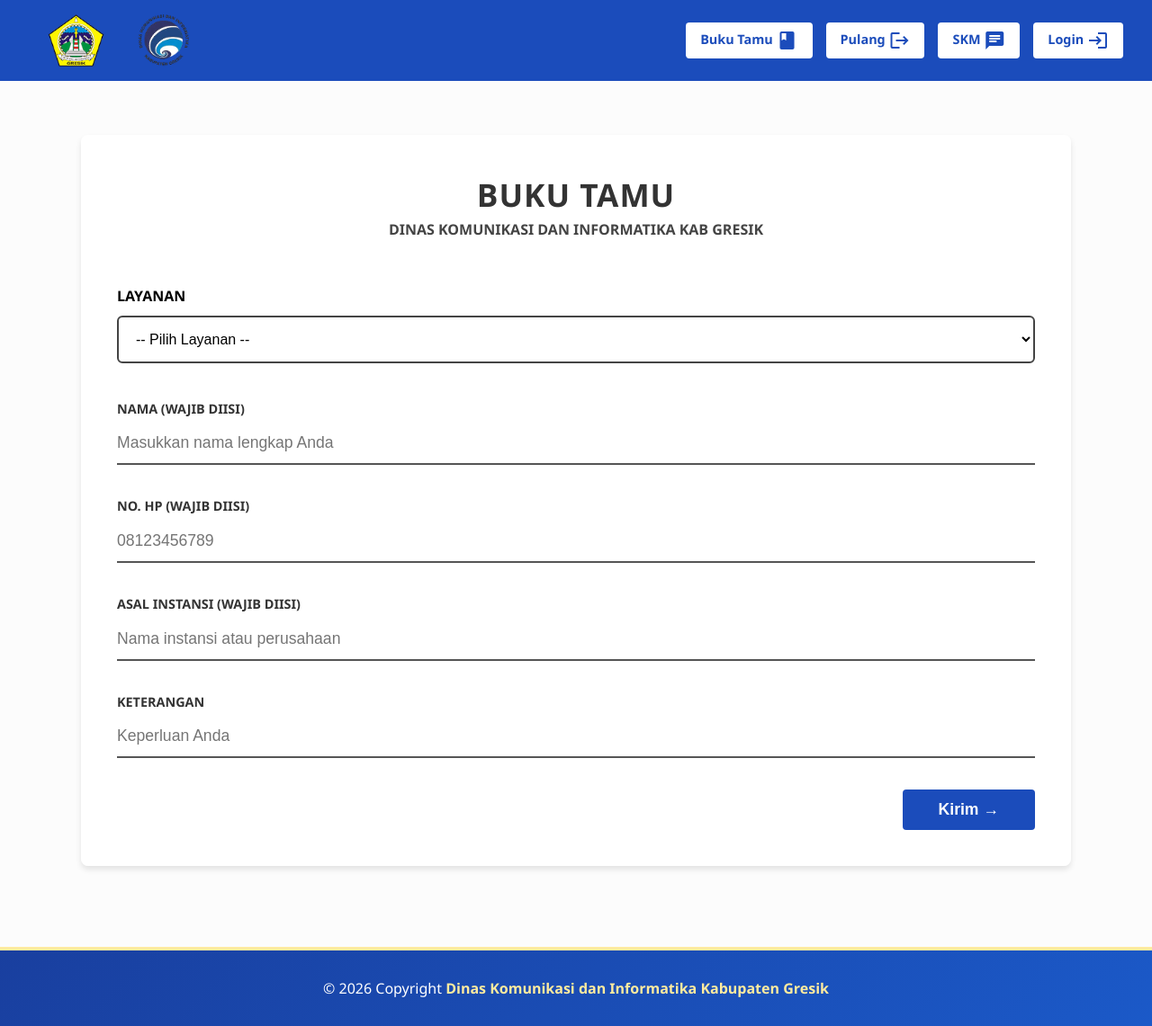
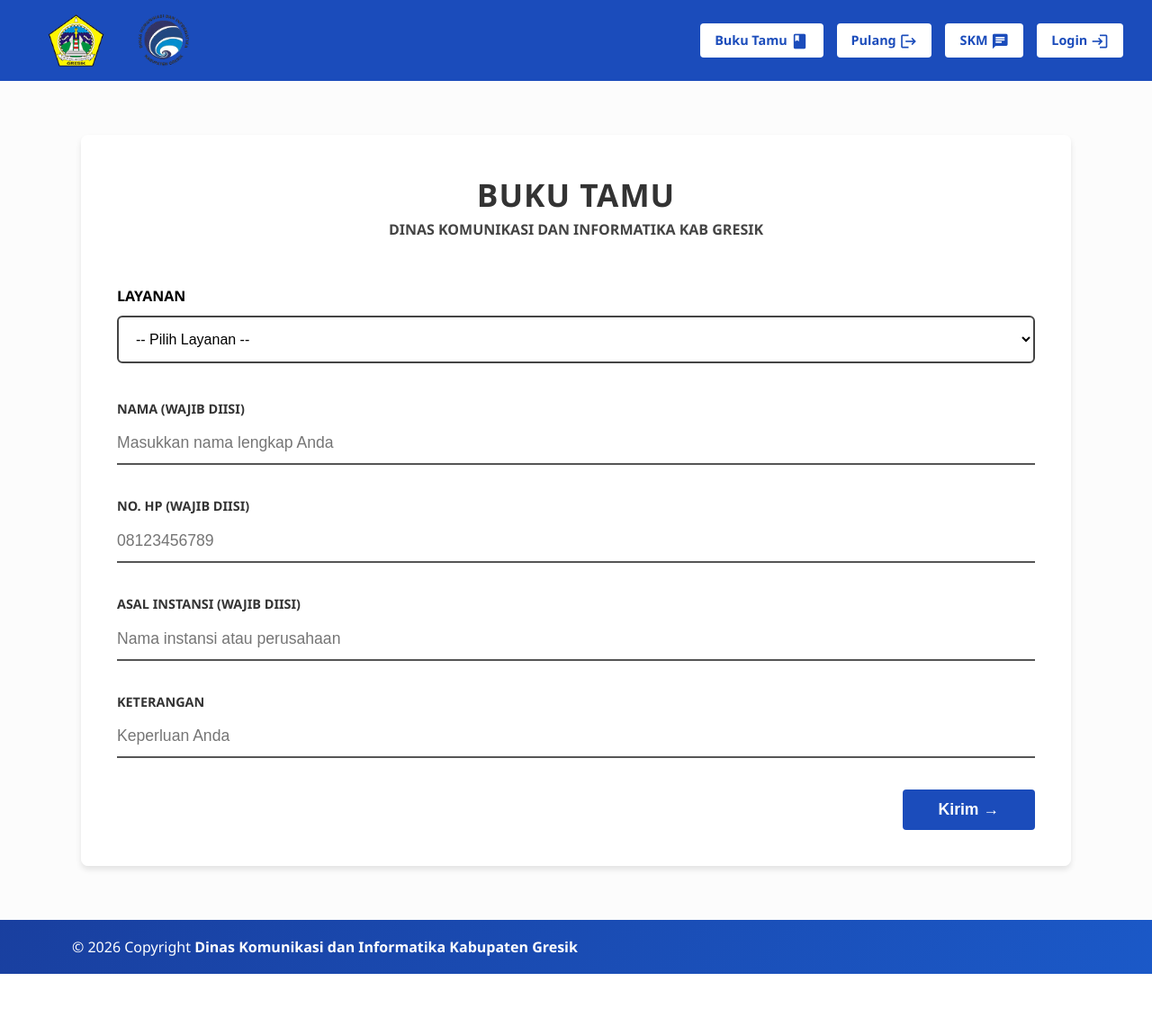
Before and after one commit to Bagassuryo/Buku-Tamu-Gresik, a PHP site: page / in a window 1280 px wide. Shown: the whole page at 90% size. After the commit the page ends 1083 px from the top, so only its background shows below. Run offline with PHP 8.4, Linux system fonts and the light colour scheme.

Commit message:
update header

```diff
--- a/assets/css/style.css
+++ b/assets/css/style.css
@@ -11,56 +11,6 @@ body {
   color: #333;
   line-height: 1.5;
   background-color: #fcfcfc;
-}
-
-/*  HEADER */
-.site-header {
-  background: #1b4cbb;
-  color: #fff;
-  padding: 10px 2.5%; /* Memberi jarak 2.5% dari tepi layar */
-  width: 100%;
-}
-
-.header-inner {
-  display: flex;
-  justify-content: space-between; /* Logo kiri, Nav kanan */
-  align-items: center;
-  width: 100%;
-}
-
-.branding {
-  display: flex;
-  align-items: center;
-  gap: 10px;
-}
-
-.logo {
-  height: 70px;
-  object-fit: contain;
-}
-
-.main-nav {
-  display: flex;
-  gap: 15px;
-}
-
-.material-icons {
-  font-size: 10px;
-  vertical-align: middle;
-}
-.nav-button {
-  padding: 8px 16px;
-  background: #fff;
-  color: #1b4cbb;
-  text-decoration: none;
-  border-radius: 4px;
-  font-weight: bold;
-  font-size: 0.9rem;
-  transition: 0.3s;
-}
-
-.nav-button:hover {
-  background: #e8eefa;
 }
 
 /* --- CONTENT & BACKGROUND --- */
--- a/include/footer.php
+++ b/include/footer.php
@@ -1,19 +1,14 @@
 <style>
     .footer {
         background: linear-gradient(135deg, #193f9f 0%, #1b59c8 100%);
+        position: relative;
         color: #fff;
-        padding: 30px 0;
-        margin-top: 30px;
+        bottom: 0;
+        left: 0;
         width: 100%;
-        border-top: 4px solid #ffeb9f;
-    }
-
-    .footer-container {
-        width: 95%;
-        margin: 0 auto;
-        display: flex;
-        justify-content: center;
-        align-items: center;
+        padding: 18px;
+        padding-left: 80px;
+        font-size: 14px;
     }
 
     .footer p {
@@ -23,7 +18,7 @@
     }
 
     .footer a {
-        color: #ffeb9f;
+        color: #fff;
         text-decoration: none;
         font-weight: 700;
     }
--- /dev/null
+++ b/include/header.php
@@ -0,0 +1,73 @@
+<!DOCTYPE html>
+<html>
+<link rel="stylesheet" href="https://fonts.googleapis.com/icon?family=Material+Icons">
+<style>
+/*  HEADER */
+.site-header {
+  background: #1b4cbb;
+  color: #fff;
+  padding: 10px 2.5%; /* Memberi jarak 2.5% dari tepi layar */
+  width: 100%;
+}
+
+.header-inner {
+  display: flex;
+  justify-content: space-between; /* Logo kiri, Nav kanan */
+  align-items: center;
+  width: 100%;
+}
+
+.branding {
+  display: flex;
+  align-items: center;
+  gap: 10px;
+}
+
+.logo {
+  height: 70px;
+  object-fit: contain;
+}
+
+.main-nav {
+  display: flex;
+  gap: 15px;
+}
+
+.material-icons {
+  font-size: 20px;
+  vertical-align: middle;
+}
+.nav-button {
+  padding: 8px 16px;
+  background: #fff;
+  color: #1b4cbb;
+  text-decoration: none;
+  border-radius: 4px;
+  font-weight: bold;
+  font-size: 0.9rem;
+  transition: 0.3s;
+}
+
+.nav-button:hover {
+  background: #e8eefa;
+}
+
+
+</style>
+<header class="site-header">
+    <div class="header-inner">
+        <div class="branding">
+            <img src="assets/img/gresik.png" alt="Logo Gresik" class="logo">
+            <img src="assets/img/kominfo.png" alt="Logo Kominfo" class="logo">
+        </div>
+
+        <nav class="main-nav">
+            <a href="index.php" class="nav-button">Buku Tamu <i class="material-icons">book</i></a>
+            <a href="pulang.php" class="nav-button">Pulang <i class="material-icons">logout</i></a>
+            <a href="https://sukma.jatimprov.go.id/home/survei?idUser=1186" class="nav-button">SKM <i class="material-icons">chat</i></a>
+            <a href="login.php" class="nav-button">Login <i class="material-icons">login</i></a>
+        </nav>
+    </div>
+</header>
+
+</html>
--- a/index.php
+++ b/index.php
@@ -12,22 +12,7 @@
 </head>
 
 <body>
-    <header class="site-header">
-        <div class="header-inner">
-            <div class="branding">
-                <img src="assets/img/gresik.png" alt="Logo Gresik" class="logo">
-                <img src="assets/img/kominfo.png" alt="Logo Kominfo" class="logo">
-            </div>
-
-            <nav class="main-nav">
-                <a href="index.php" class="nav-button">Buku Tamu <i class="material-icons">book</i></a>
-                <a href="pulang.php" class="nav-button">Pulang <i class="material-icons">logout</i></a>
-                <a href="skm.php" class="nav-button">SKM <i class="material-icons">chat</i></a>
-                <a href="login.php" class="nav-button">Login <i class="material-icons">login</i></a>
-            </nav>
-        </div>
-    </header>
-
+    <?php include 'include/header.php'; ?>
     <main class="content">
         <div class="form-wrapper">
             <h1>Buku Tamu</h1>
```
